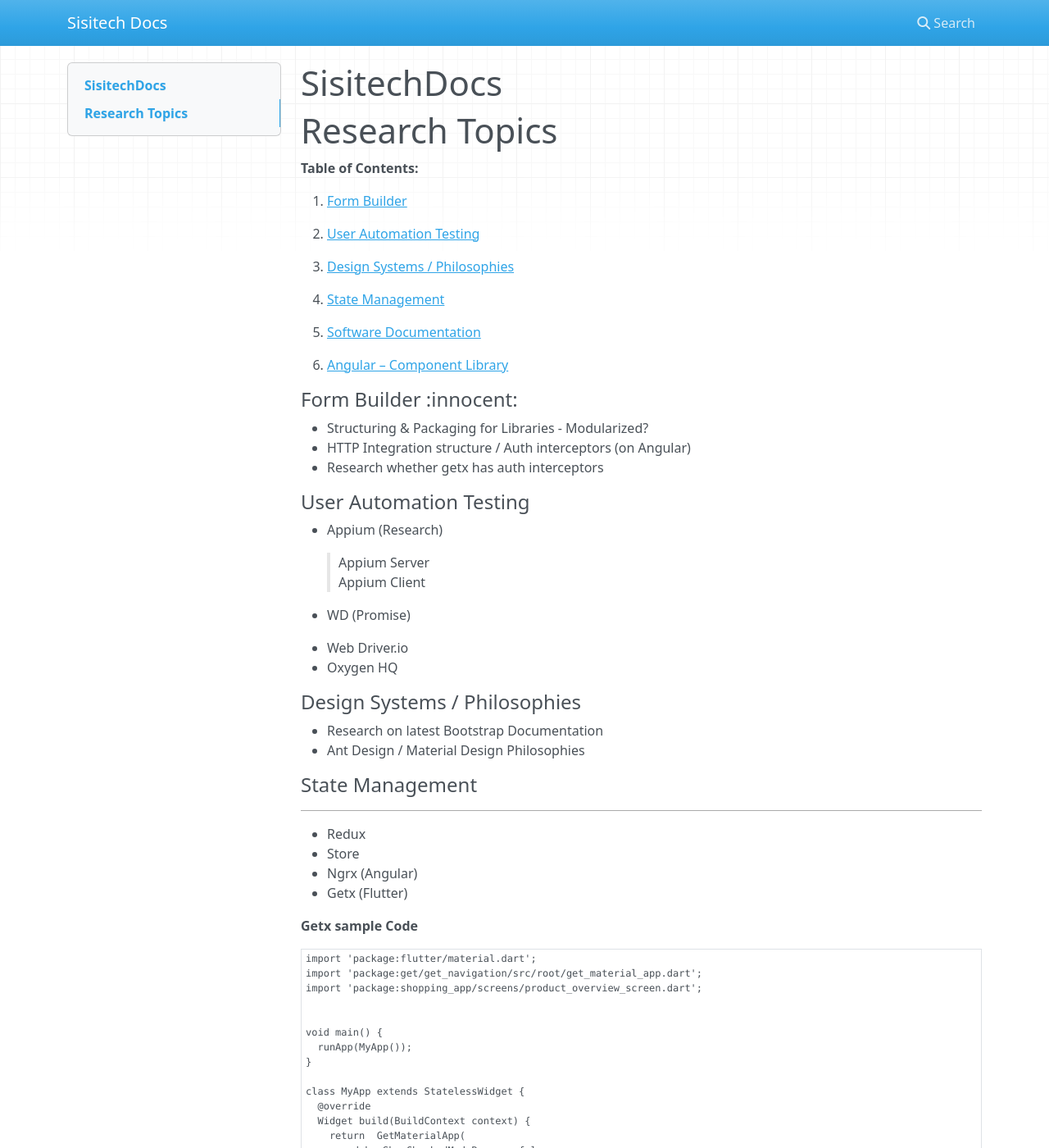
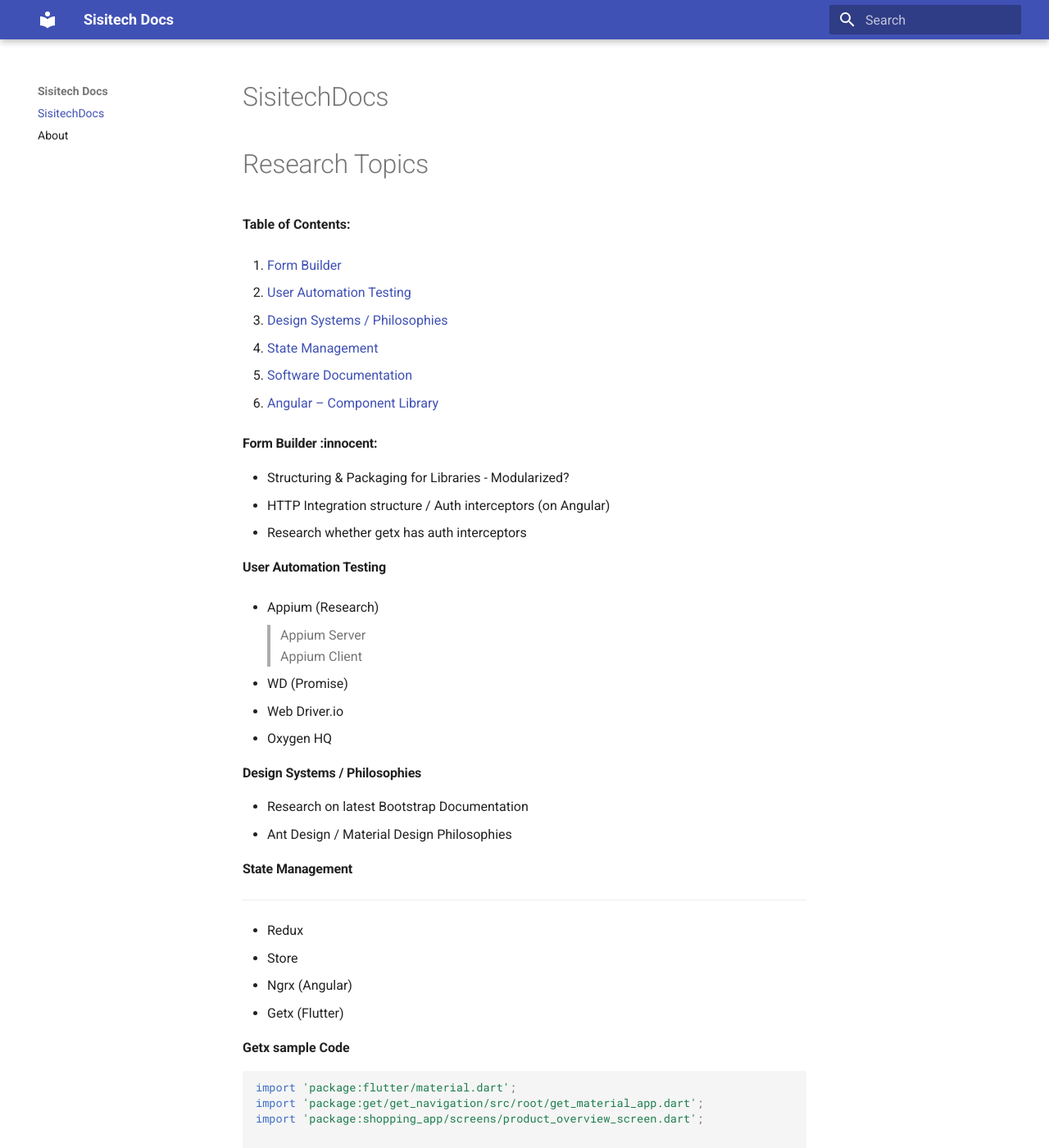
Before and after one commit to sisitech/SisitechDocs, an MkDocs documentation site: the page built from docs/index.md, in a window 1280 px wide and 1400 px high. Shown: the whole window at 82% size. Built offline with MkDocs 1.6.1 and Material for MkDocs 9.7.7, drawn with Linux system fonts in a browser that asks for light colours; nearby versions of some CDN libraries; some of the changed text lies outside the part shown.

Commit message:
Switch to  mkodcs material theme

```diff
--- /dev/null
+++ b/docs/about.md
@@ -0,0 +1,2 @@
+## About Md
+## Hello
--- a/docs/index.md
+++ b/docs/index.md
@@ -74,15 +74,14 @@
 ####  Software Documentation
 
 - Documentation as Code Principle
-    > Why it was built the way we built it (inline comments)
-     >How to use the library (readme)
-      >Markdown scripting (HTML language - research)
-    Commit procedure guidelines
-    Breaking changes leads to upgrade of major versions
+  > Why it was built the way we built it (inline comments)
+  > How to use the library (readme)
+  > Markdown scripting (HTML language - research)
+  > Commit procedure guidelines
+  > Breaking changes leads to upgrade of major versions
 
 #### Angular – Component Library
-   > Angular Ivy  `npm i -g @angular/cli@latestng update`
-
+  > Angular Ivy  `npm i -g @angular/cli@latestng update`
   > Angular Content Projection
   > Lifecycle Hooks
-> Internationalization - Translation
+  > Internationalization - Translation
--- a/mkdocs.yml
+++ b/mkdocs.yml
@@ -1 +1,12 @@
 site_name: Sisitech Docs
+
+
+theme:
+  name: material
+
+markdown_extensions:
+  - pymdownx.highlight:
+      anchor_linenums: true
+  - pymdownx.inlinehilite
+  - pymdownx.snippets
+  - pymdownx.superfences
```
